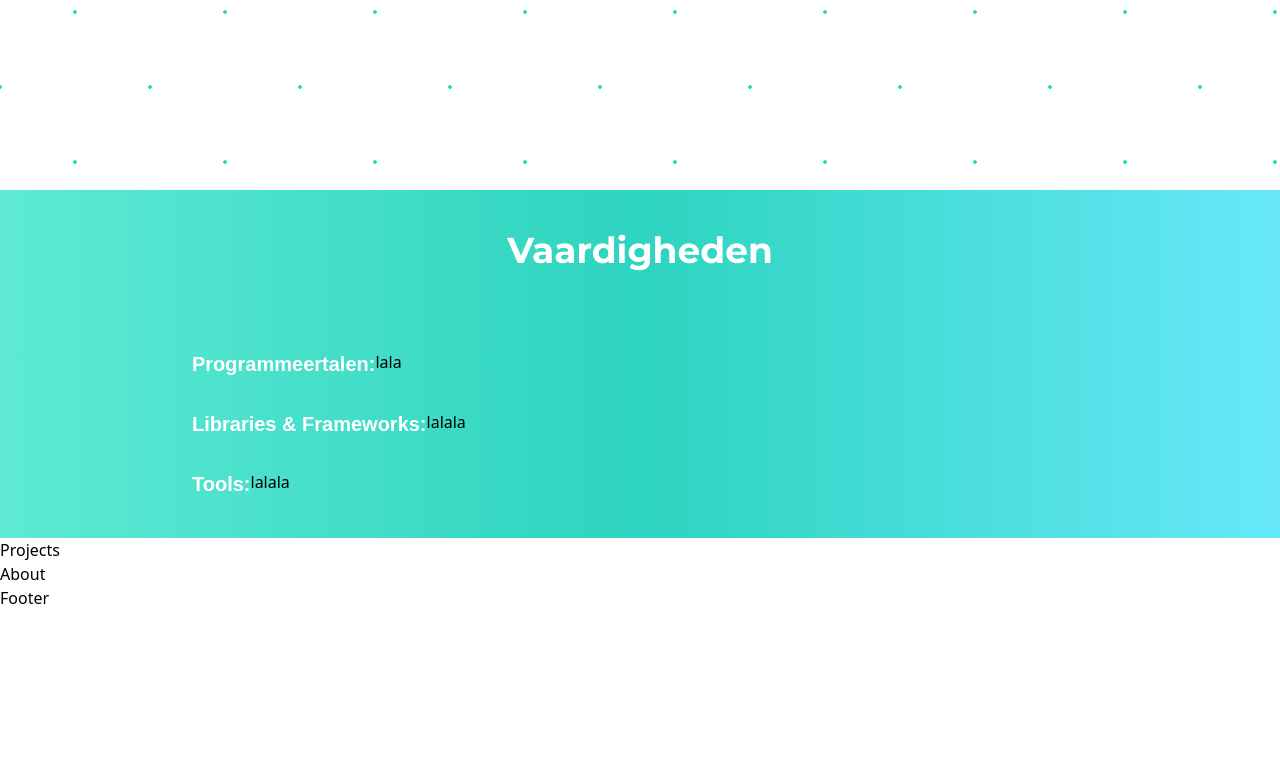
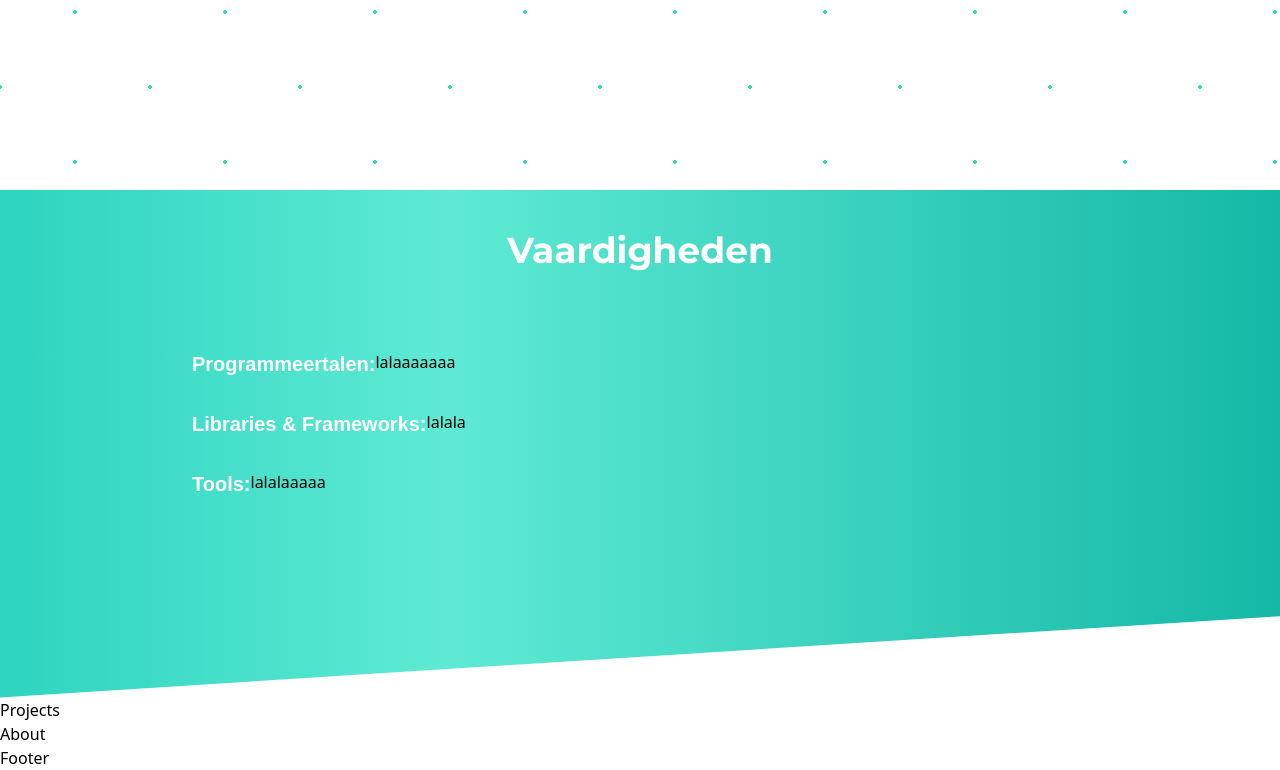
Before and after one commit to Quincy-Fer/portfolio, a React (Vite) app: page / in a window 1280 px wide. Shown: the part 663-1433 px from the top of the page. Before the commit the page ends 1273 px from the top, so only its background shows below. Built offline with nearby package versions, Linux system fonts and the light colour scheme; a web font is replaced by a local one.

Commit message:
Added css graphic to background: polygon

```diff
--- a/src/components/Skills.tsx
+++ b/src/components/Skills.tsx
@@ -2,16 +2,16 @@ import React from "react";
 
 const Skills = () => {
   return (
-    <section className="bg-gradient-to-r from-teal-300 via-teal-400 to-cyan-300 ">
+    <section className="bg-gradient-to-r from-teal-300 via-teal-400 to-cyan-300 css-cut ">
       <h2 className="text-center font-montserrat font-bold  text-4xl text-white py-10 ">
         Vaardigheden
       </h2>
-      <div className="flex flex-col gap-8 px-48 py-10 ">
+      <div className="flex flex-col gap-8 px-48 py-10  ">
         <div className="flex">
           <p className="text-white text-xl font-barlow font-bold">
             Programmeertalen:
           </p>
-          <p>lala</p>
+          <p>lalaaaaaaa</p>
         </div>
         <div className="flex">
           <p className="text-white text-xl font-barlow font-bold">
@@ -19,9 +19,9 @@ const Skills = () => {
           </p>
           <p>lalala</p>
         </div>
-        <div className="flex">
+        <div className="flex mb-40">
           <p className="text-white text-xl font-barlow font-bold">Tools:</p>
-          <p>lalala</p>
+          <p>lalalaaaaa</p>
         </div>
       </div>
     </section>
--- a/src/index.css
+++ b/src/index.css
@@ -23,3 +23,15 @@ html {
   background-size: 150px 150px;
   background-position: 0 0, 75px 75px;
 }
+
+/* css uitsnijding */
+.css-cut {
+  clip-path: polygon(0 0, 100% 0%, 100% 84%, 0% 100%);
+  background: rgb(45, 212, 191);
+  background: linear-gradient(
+    90deg,
+    rgba(45, 212, 191, 1) 0%,
+    rgba(94, 234, 212, 1) 35%,
+    rgba(20, 184, 166, 1) 100%
+  );
+}
```
